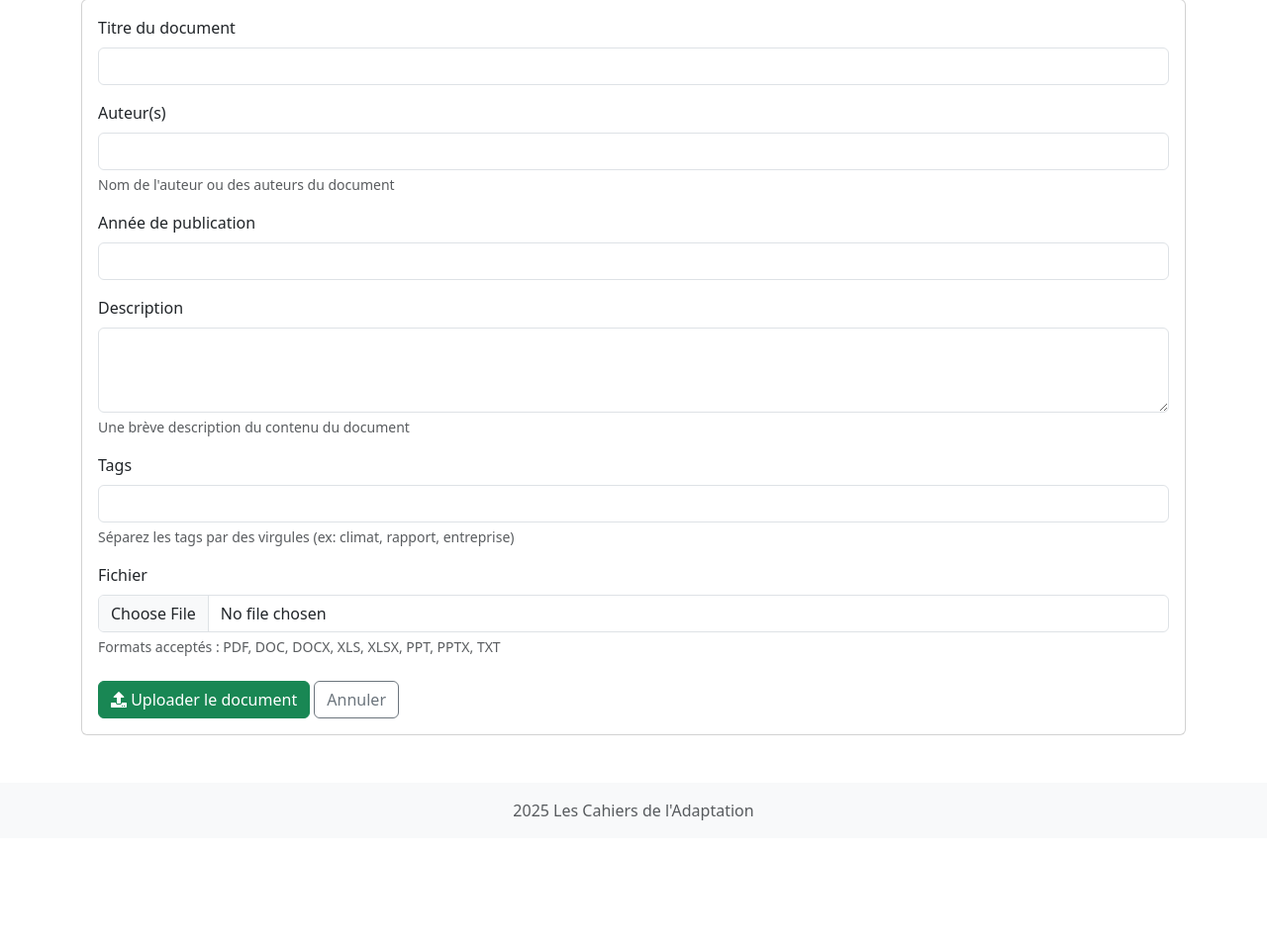
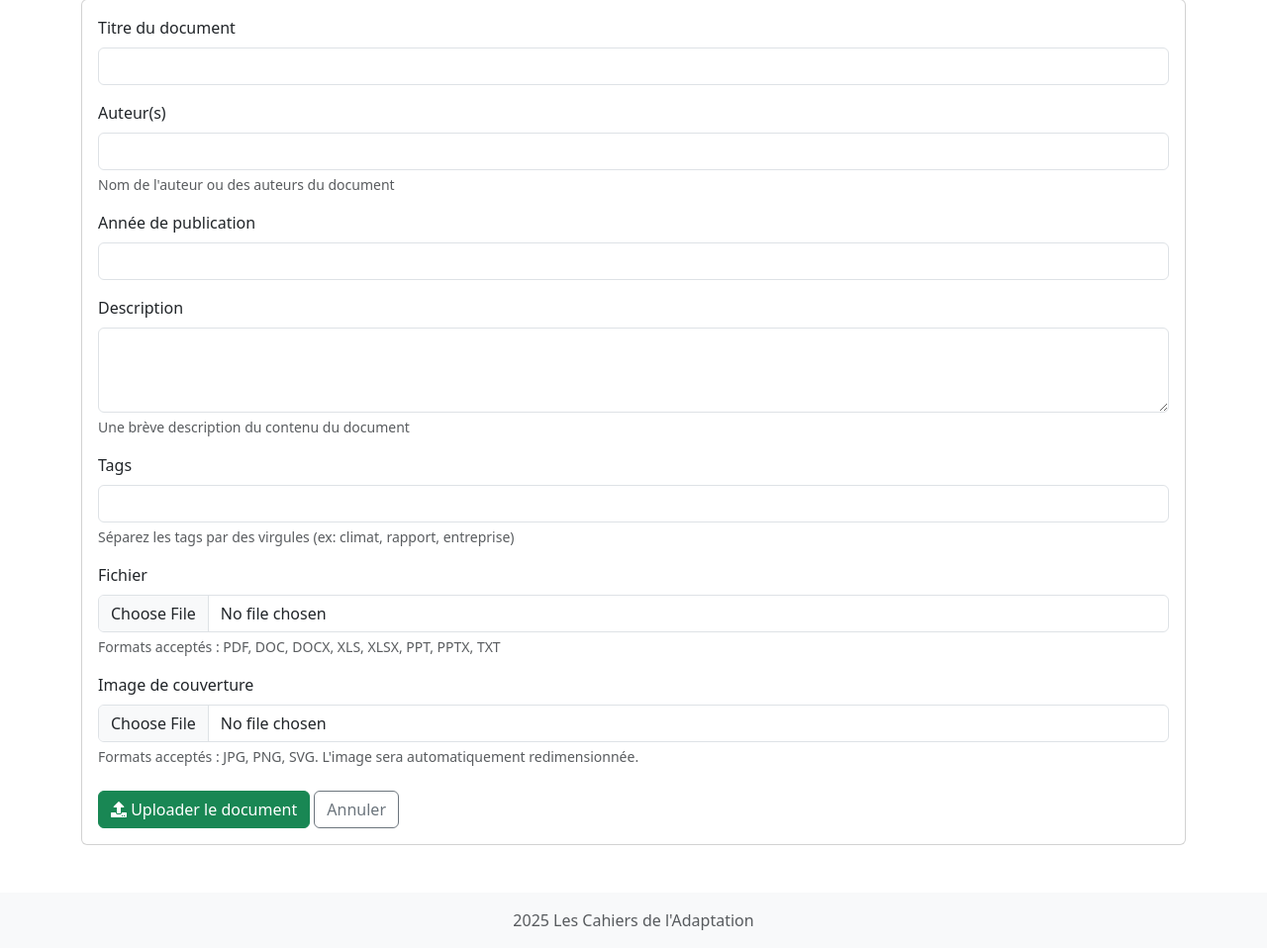
Before and after one commit to JeanMarcAntu/climate-blog, a Flask app: page /admin/upload in a window 1280 px wide. Shown: the part 153-1111 px from the top of the page at 99% size. Before the commit the page ends 982 px from the top, so only its background shows below. Run offline with Flask 3, Linux system fonts and the light colour scheme; the visitor is signed in with stand-in values (Sample User, id 1); some libraries are stand-ins or nearby versions.

Commit message:
Ajout du redimensionnement automatique des images de couverture

```diff
--- a/app.py
+++ b/app.py
@@ -1,4 +1,4 @@
-from flask import Flask, render_template, request, redirect, url_for, flash, send_from_directory, make_response
+from flask import Flask, render_template, request, redirect, url_for, flash, send_from_directory, make_response, abort
 import datetime
 import os
 from dotenv import load_dotenv
@@ -7,6 +7,7 @@ from werkzeug.utils import secure_filename
 from models import db, Tag, Article, Document, User
 from urllib.parse import urlparse
 import logging
+from flask_migrate import Migrate
 
 # Chargement des variables d'environnement
 load_dotenv()
@@ -14,6 +15,46 @@ load_dotenv()
 # Configuration des uploads
 UPLOAD_FOLDER = os.path.join(os.path.dirname(os.path.abspath(__file__)), 'uploads')
 ALLOWED_EXTENSIONS = {'pdf', 'doc', 'docx', 'xls', 'xlsx', 'ppt', 'pptx', 'txt'}
+ALLOWED_IMAGE_EXTENSIONS = {'png', 'jpg', 'jpeg', 'svg'}
+THUMBNAIL_SIZE = 40  # Hauteur en pixels (même que le bouton)
+
+def allowed_file(filename, allowed_extensions):
+    return '.' in filename and filename.rsplit('.', 1)[1].lower() in allowed_extensions
+
+def resize_image(image_path, output_path):
+    """Redimensionne une image pour qu'elle soit carrée avec la hauteur spécifiée."""
+    try:
+        from PIL import Image
+
+        # Ouvrir l'image
+        with Image.open(image_path) as img:
+            # Si c'est un SVG, on ne fait pas de redimensionnement
+            if image_path.lower().endswith('.svg'):
+                img.save(output_path)
+                return True
+
+            # Calculer les nouvelles dimensions
+            ratio = THUMBNAIL_SIZE / float(img.size[1])
+            new_width = int(float(img.size[0]) * ratio)
+
+            # Redimensionner l'image en conservant les proportions
+            img = img.resize((new_width, THUMBNAIL_SIZE), Image.Resampling.LANCZOS)
+
+            # Créer une image carrée avec fond transparent
+            square_size = THUMBNAIL_SIZE
+            square_img = Image.new('RGBA', (square_size, square_size), (255, 255, 255, 0))
+
+            # Centrer l'image redimensionnée
+            x_offset = (square_size - new_width) // 2
+            square_img.paste(img, (x_offset, 0))
+
+            # Sauvegarder l'image
+            square_img.save(output_path, format='PNG')
+            return True
+
+    except Exception as e:
+        logger.error(f"Erreur lors du redimensionnement de l'image : {str(e)}")
+        return False
 
 # Initialisation de l'application Flask
 app = Flask(__name__)
@@ -30,6 +71,7 @@ if app.config['SQLALCHEMY_DATABASE_URI'].startswith('postgres://'):
 # Configuration du dossier d'upload
 os.makedirs(UPLOAD_FOLDER, exist_ok=True)
 app.config['UPLOAD_FOLDER'] = UPLOAD_FOLDER
+app.config['MAX_CONTENT_LENGTH'] = 16 * 1024 * 1024  # 16MB max
 logger.info(f"Dossier d'upload configuré : {UPLOAD_FOLDER}")
 
 # Configuration des options de connexion PostgreSQL
@@ -58,6 +100,7 @@ app.config['SESSION_COOKIE_SAMESITE'] = 'Lax'
 
 # Initialisation de la base de données et du login manager
 db.init_app(app)
+migrate = Migrate(app, db)
 login_manager = LoginManager()
 login_manager.init_app(app)
 login_manager.login_view = 'login'
@@ -78,9 +121,6 @@ def get_or_create_tags(tag_names):
                 db.session.add(tag)
             tags.append(tag)
     return tags
-
-def allowed_file(filename):
-    return '.' in filename and filename.rsplit('.', 1)[1].lower() in ALLOWED_EXTENSIONS
 
 # Fonction pour migrer les fichiers
 def migrate_files():
@@ -308,7 +348,7 @@ def upload_document():
             flash('Aucun fichier sélectionné', 'error')
             return redirect(request.url)
 
-        if file and allowed_file(file.filename):
+        if file and allowed_file(file.filename, ALLOWED_EXTENSIONS):
             try:
                 # Sécurisation du nom de fichier
                 filename = secure_filename(file.filename)
@@ -319,6 +359,32 @@ def upload_document():
                 file_path = os.path.join(app.config['UPLOAD_FOLDER'], filename)
                 logger.info(f"Sauvegarde du fichier : {file_path}")
                 file.save(file_path)
+
+                # Gestion de l'image
+                image_filename = None
+                if 'image' in request.files:
+                    image = request.files['image']
+                    if image.filename != '' and allowed_file(image.filename, ALLOWED_IMAGE_EXTENSIONS):
+                        # Sécurisation du nom de l'image
+                        image_filename = secure_filename(image.filename)
+                        image_filename = f"img_{datetime.datetime.now().strftime('%Y%m%d_%H%M%S')}_{image_filename}"
+
+                        # Sauvegarde de l'image originale
+                        image_path = os.path.join(app.config['UPLOAD_FOLDER'], image_filename)
+                        logger.info(f"Sauvegarde de l'image : {image_path}")
+                        image.save(image_path)
+
+                        # Création du thumbnail
+                        thumb_filename = f"thumb_{image_filename}"
+                        thumb_path = os.path.join(app.config['UPLOAD_FOLDER'], thumb_filename)
+                        if resize_image(image_path, thumb_path):
+                            # Si le redimensionnement a réussi, on utilise le thumbnail
+                            image_filename = thumb_filename
+                            # On peut supprimer l'image originale
+                            os.remove(image_path)
+                        else:
+                            # En cas d'erreur, on garde l'image originale
+                            logger.warning("Échec du redimensionnement, utilisation de l'image originale")
 
                 # Création du document dans la base de données
                 title = request.form.get('title', filename)
@@ -333,6 +399,7 @@ def upload_document():
                 document = Document(
                     filename=filename,
                     original_filename=file.filename,
+                    image_filename=image_filename,
                     title=title,
                     author=author,
                     year=year if year and year.isdigit() else None,
@@ -390,6 +457,15 @@ def delete_document(document_id):
     flash('Document supprimé avec succès!', 'success')
     return redirect(url_for('documents'))
 
+# Route pour servir les images
+@app.route('/uploads/<filename>')
+def serve_image(filename):
+    try:
+        return send_from_directory(app.config['UPLOAD_FOLDER'], filename)
+    except Exception as e:
+        logger.error(f"Erreur lors de l'accès à l'image {filename}: {str(e)}")
+        abort(404)
+
 @app.after_request
 def add_no_cache_headers(response):
     """Ajoute les en-têtes pour désactiver le cache sur les réponses HTTP"""
--- a/templates/upload_document.html
+++ b/templates/upload_document.html
@@ -46,6 +46,12 @@
                     </div>
                 </div>
 
+                <div class="mb-3">
+                    <label for="image" class="form-label">Image de couverture</label>
+                    <input type="file" class="form-control" id="image" name="image" accept=".jpg,.jpeg,.png,.svg">
+                    <div class="form-text">Formats acceptés : JPG, PNG, SVG. L'image sera automatiquement redimensionnée.</div>
+                </div>
+
                 <div class="mt-4">
                     <button type="submit" class="btn btn-success">
                         <i class="fas fa-upload"></i> Uploader le document
```
Also changed, not shown: requirements.txt (+6 -4 lines).
